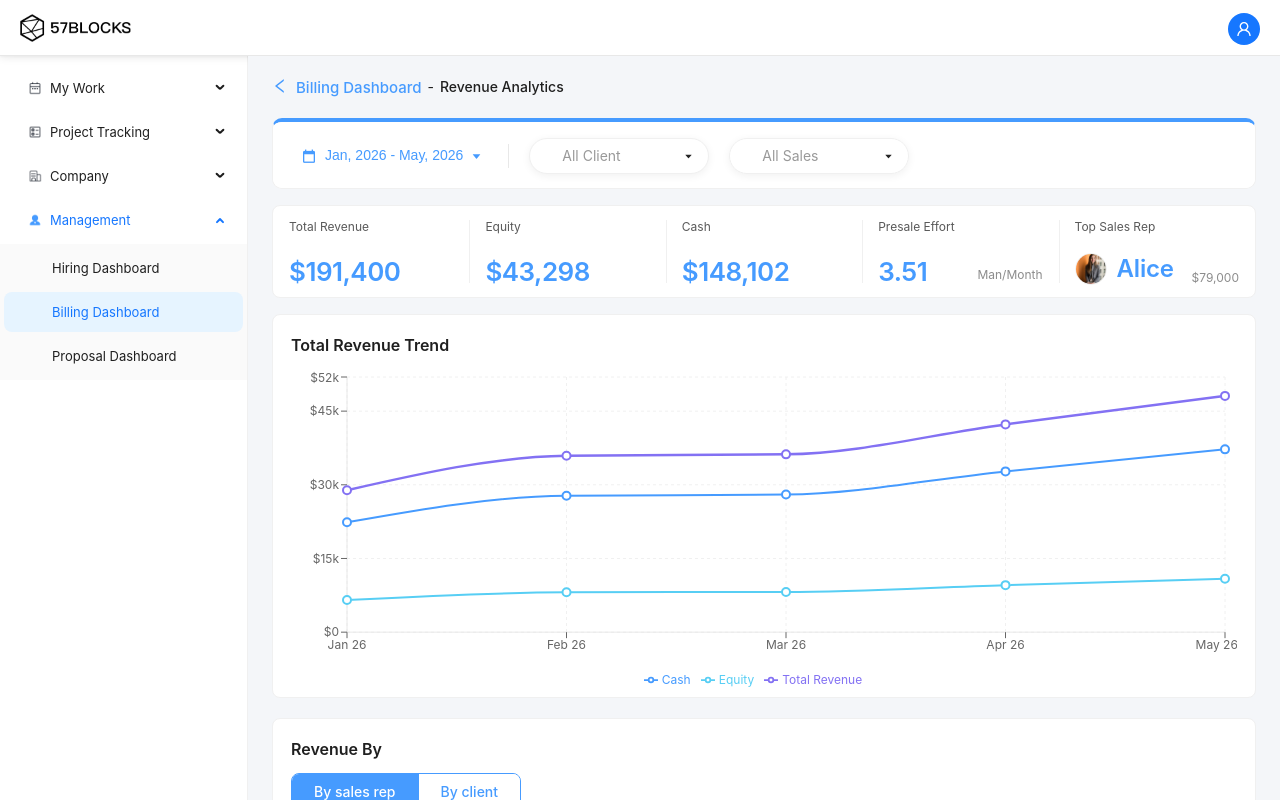
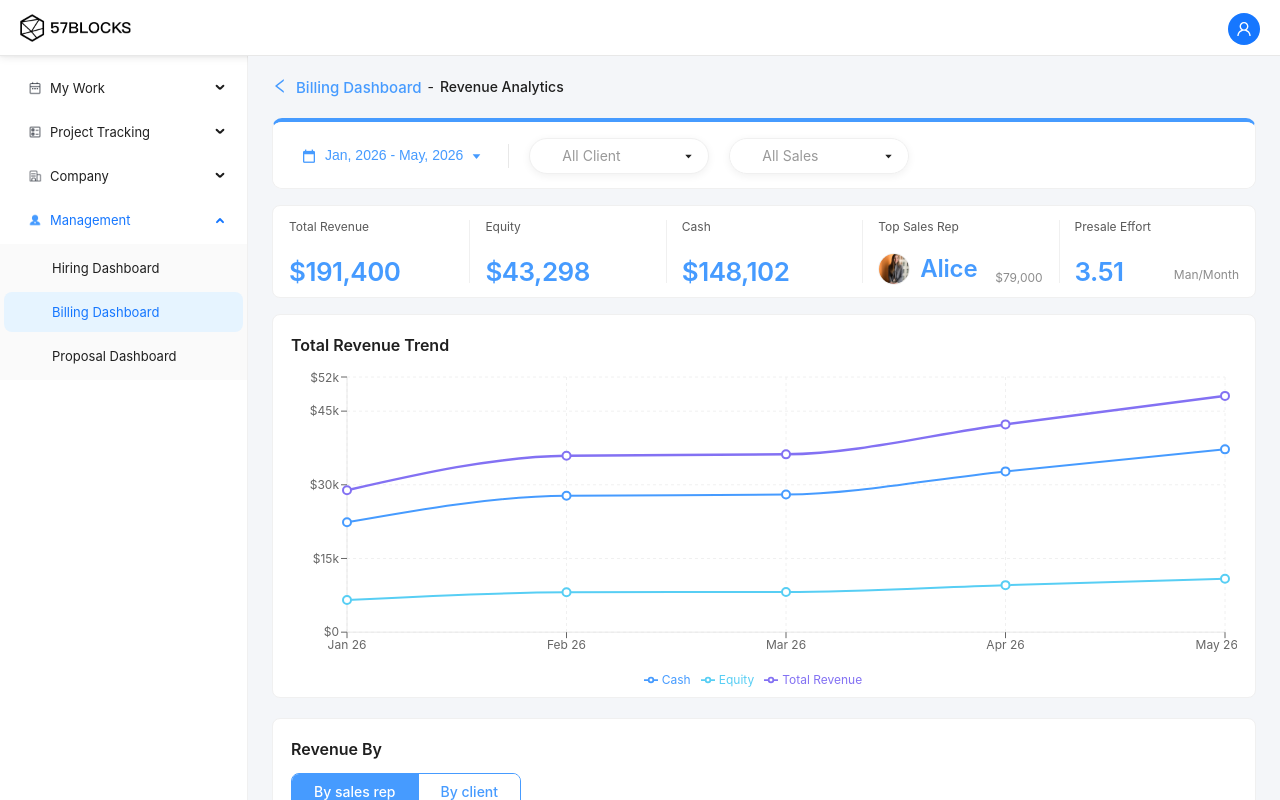
Before and after one commit to Erhei631/wcp-revenue-analytics-demo, a React (Vite) app: page /revenue-analytics in a window 1280 px wide. Built offline with nearby package versions, Linux system fonts and the light colour scheme.

Commit message:
Swap Top Sales Rep and Presale Effort order in stat bar.
Top Sales Rep now appears before Presale Effort to match the intended layout.

Co-authored-by: Cursor <cursoragent@cursor.com>

```diff
--- a/src/pages/SalesRevenueAnalyticsPage.tsx
+++ b/src/pages/SalesRevenueAnalyticsPage.tsx
@@ -1076,16 +1076,6 @@ export default function SalesRevenueAnalyticsPage() {
         valueVariant: 'metric',
       },
       {
-        key: 'presale-effort',
-        title: 'Presale Effort',
-        value: presaleEffort.toLocaleString('en-US', {
-          minimumFractionDigits: 2,
-          maximumFractionDigits: 2,
-        }),
-        unit: 'Man/Month',
-        valueVariant: 'metric',
-      },
-      {
         key: 'top-or-share',
         title: isSingleRep ? 'Share of team' : 'Top Sales Rep',
         value: isSingleRep ? `${shareOfTeam ?? 0}%` : personFirstName(topRep.name),
@@ -1104,6 +1094,16 @@ export default function SalesRevenueAnalyticsPage() {
           ) : undefined,
         rightLabel: isSingleRep ? formatMoneyValue(viewTotal) : formatMoneyValue(topRep.value),
         rightLabelTone: isSingleRep ? 'positive' : 'default',
+      },
+      {
+        key: 'presale-effort',
+        title: 'Presale Effort',
+        value: presaleEffort.toLocaleString('en-US', {
+          minimumFractionDigits: 2,
+          maximumFractionDigits: 2,
+        }),
+        unit: 'Man/Month',
+        valueVariant: 'metric',
       },
     ],
     [cashBreakdown, isSingleRep, presaleEffort, primaryTotal, shareOfTeam, topRep, topRepMeta, viewTotal],
```
